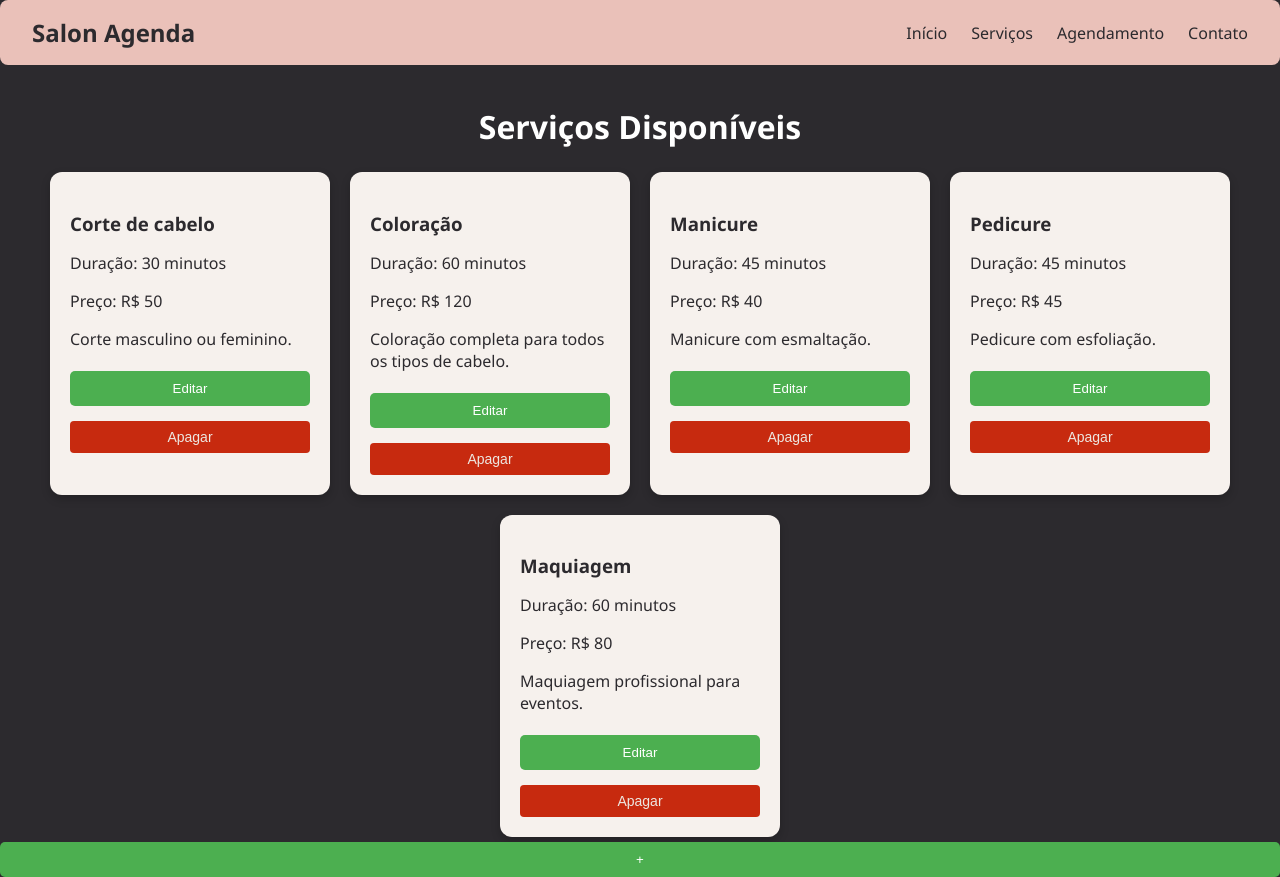
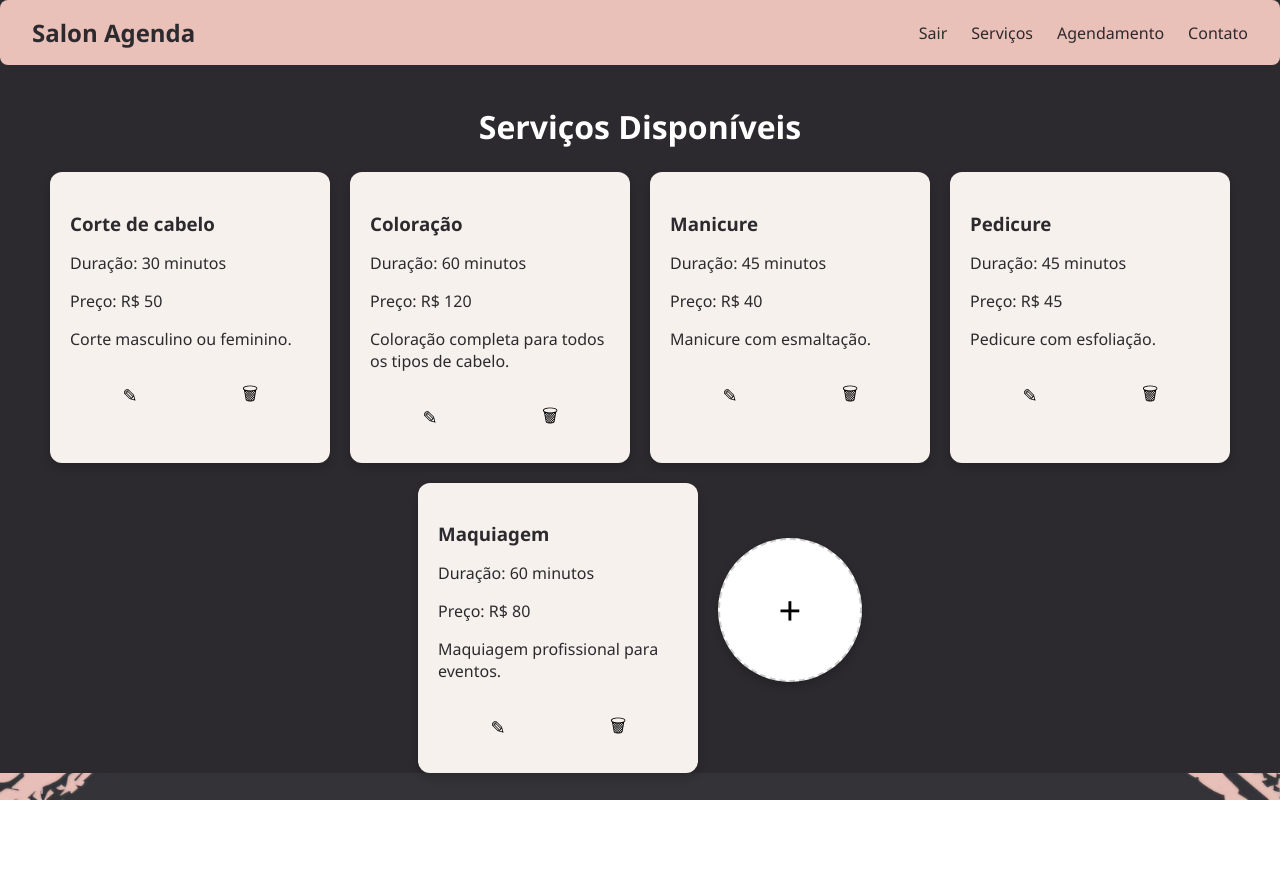
Before and after one commit to Couthyrso/salon-agenda-frontend, a React (Create React App) app: page /homeadm in a window 1280 px wide. After the commit the page ends 800 px from the top, so only its background shows below. Built offline with nearby package versions, Linux system fonts and the light colour scheme.

Commit message:
Create new functions HomeAdm

```diff
--- a/src/views/homeadm/indexadm.css
+++ b/src/views/homeadm/indexadm.css
@@ -0,0 +1,106 @@
+.add-card {
+  margin-top: 55px;
+  display: flex;
+  align-items: center;
+  justify-content: center;
+  background-color: white;
+  border: 2px dashed #ccc;
+  border-radius: 50%;
+  width: 100px;
+  height: 100px;
+  cursor: pointer;
+  font-size: 40px;
+  color: black;
+  transition: all 0.3s ease;
+}
+
+.add-card:hover {
+  background-color: #f0f0f0;
+}
+
+.card-actions {
+  display: flex;
+  justify-content: space-between;
+  margin-top: 10px;
+}
+
+.edit-btn, .delete-btn {
+  background: none;
+  color: black;
+  border: none;
+  font-size: 18px;
+  cursor: pointer;
+}
+
+.edit-btn:hover {
+  color: #f0f0f0;
+  background-color: #5087ac;
+}
+
+.delete-btn:hover {
+  color: black;
+  background-color: rgb(252, 105, 105);
+}
+
+.modal-overlay {
+    position: fixed;
+    top: 0;
+    left: 0;
+    width: 100vw;
+    height: 100vh;
+    background-color: rgba(0, 0, 0, 0.5);
+    display: flex;
+    align-items: center;
+    justify-content: center;
+    z-index: 1000;
+}
+
+.modal-content {
+    background-color: white;
+    padding: 30px;
+    border-radius: 10px;
+    box-shadow: 0 0 15px rgba(0, 0, 0, 0.2);
+    max-width: 400px;
+    width: 100%;
+    display: flex;
+    flex-direction: column;
+    gap: 10px;
+    position: relative;
+}
+
+.modal-content input {
+    padding: 10px;
+    font-size: 16px;
+}
+
+.add-button {
+    padding: 10px;
+    font-size: 16px;
+    cursor: pointer;
+    background-color: #5087ac;
+}
+
+.add-button:hover {
+    padding: 10px;
+    font-size: 16px;
+    cursor: pointer;
+    background-color: #3f6c8a;
+}
+
+.close-button {
+    background-color: rgb(252, 105, 105);
+    top: 10px;
+    right: 15px;
+    border: none;
+    font-size: 20px;
+    cursor: pointer;
+}
+
+.close-button:hover {
+    background-color: rgb(212, 88, 88);
+    top: 10px;
+    right: 15px;
+    border: none;
+    font-size: 20px;
+    cursor: pointer;
+}
--- a/src/views/homeadm/indexadm.js
+++ b/src/views/homeadm/indexadm.js
@@ -8,19 +8,18 @@ const HomeAdm = () => {
     const [loading, setLoading] = useState(true);
     const [showForm, setShowForm] = useState(false);
     const [newService, setNewService] = useState({
-        name: '', duration: '', price: '', description: ''
-    });
-    const [editingServiceId, setEditingServiceId] = useState(null);
-    const [editedService, setEditedService] = useState({
-        name: '', duration: '', price: '', description: ''
+        name: '',
+        duration: '',
+        price: '',
+        description: ''
     });
 
     const navigate = useNavigate();
 
     useEffect(() => {
-        const storedServices = localStorage.getItem('services');
-        if (storedServices) {
-            setServices(JSON.parse(storedServices));
+        const stored = localStorage.getItem('services');
+        if (stored) {
+            setServices(JSON.parse(stored));
             setLoading(false);
         } else {
             const mockServices = [
@@ -35,10 +34,6 @@ const HomeAdm = () => {
             setLoading(false);
         }
     }, []);
-
-    useEffect(() => {
-        localStorage.setItem('services', JSON.stringify(services));
-    }, [services]);
 
     const handleServiceSelect = (service) => setSelectedService(service);
 
@@ -56,33 +51,36 @@ const HomeAdm = () => {
     const handleMeusAgendamentos = () => navigate('/meus-agendamentos');
 
     const handleAddService = () => {
-        const newId = Date.now();
-        const newServiceEntry = {
+        const newId = services.length ? Math.max(...services.map(s => s.id)) + 1 : 1;
+        const updatedServices = [
+            ...services,
+            {
                 id: newId,
                 name: newService.name,
                 duration: Number(newService.duration),
                 price: Number(newService.price),
                 description: newService.description
-        };
-        setServices([...services, newServiceEntry]);
+            }
+        ];
+        setServices(updatedServices);
+        localStorage.setItem('services', JSON.stringify(updatedServices));
         setNewService({ name: '', duration: '', price: '', description: '' });
         setShowForm(false);
     };
 
-    const handleEditClick = (service) => {
-        setEditingServiceId(service.id);
-        setEditedService({ ...service });
+    const handleDeleteService = (id) => {
+        const updatedServices = services.filter(service => service.id !== id);
+        setServices(updatedServices);
+        localStorage.setItem('services', JSON.stringify(updatedServices));
     };
 
-    const handleSaveEdit = () => {
-        setServices(services.map(service =>
-            service.id === editingServiceId ? editedService : service
-        ));
-        setEditingServiceId(null);
-    };
-
-    const handleDeleteService = (id) => {
-        setServices(services.filter(service => service.id !== id));
+    const handleEditService = (id) => {
+        const service = services.find(s => s.id === id);
+        if (service) {
+            setNewService(service);
+            handleDeleteService(id);
+            setShowForm(true);
+        }
     };
 
     if (loading) return <div className="loading">Carregando serviços...</div>;
@@ -92,7 +90,7 @@ const HomeAdm = () => {
             <nav className="navbar">
                 <div className="logo">Salon Agenda</div>
                 <ul className="nav-links">
-                    <li><a href="/">Início</a></li>
+                    <li><a href="/">Sair</a></li>
                     <li><a href="#services">Serviços</a></li>
                     <li><a href="#" onClick={handleMeusAgendamentos}>Agendamento</a></li>
                     <li><a href="#contato">Contato</a></li>
@@ -102,13 +100,16 @@ const HomeAdm = () => {
             <h1>Serviços Disponíveis</h1>
 
             {showForm && (
-                <div className="add-service-form">
+                <div className="modal-overlay" onClick={() => setShowForm(false)}>
+                    <div className="modal-content" onClick={(e) => e.stopPropagation()}>
                         <button className="close-button" onClick={() => setShowForm(false)}>×</button>
+                        <h2>Novo Serviço</h2>
                         <input type="text" placeholder="Nome do serviço" value={newService.name} onChange={(e) => setNewService({ ...newService, name: e.target.value })} />
                         <input type="number" placeholder="Duração (minutos)" value={newService.duration} onChange={(e) => setNewService({ ...newService, duration: e.target.value })} />
                         <input type="number" placeholder="Preço (R$)" value={newService.price} onChange={(e) => setNewService({ ...newService, price: e.target.value })} />
                         <input type="text" placeholder="Descrição" value={newService.description} onChange={(e) => setNewService({ ...newService, description: e.target.value })} />
-                    <button onClick={handleAddService}>Adicionar Serviço</button>
+                        <button className='add-button' onClick={handleAddService}>Adicionar Serviço</button>
+                    </div>
                 </div>
             )}
 
@@ -116,26 +117,21 @@ const HomeAdm = () => {
                 <div className="services-grid">
                     {services.map((service) => (
                         <div key={service.id} className={`service-card ${selectedService?.id === service.id ? 'selected' : ''}`} onClick={() => handleServiceSelect(service)}>
-                            {editingServiceId === service.id ? (
-                                <div className="edit-form">
-                                    <input type="text" value={editedService.name} onChange={(e) => setEditedService({ ...editedService, name: e.target.value })} />
-                                    <input type="number" value={editedService.duration} onChange={(e) => setEditedService({ ...editedService, duration: e.target.value })} />
-                                    <input type="number" value={editedService.price} onChange={(e) => setEditedService({ ...editedService, price: e.target.value })} />
-                                    <input type="text" value={editedService.description} onChange={(e) => setEditedService({ ...editedService, description: e.target.value })} />
-                                    <button onClick={handleSaveEdit}>Salvar</button>
-                                </div>
-                            ) : (
-                                <>
                             <h3>{service.name}</h3>
                             <p>Duração: {service.duration} minutos</p>
                             <p>Preço: R$ {service.price}</p>
                             <p>{service.description}</p>
-                                    <button className="edit-button" onClick={(e) => { e.stopPropagation(); handleEditClick(service); }}>Editar</button>
-                                    <button className="delete-button" onClick={(e) => { e.stopPropagation(); handleDeleteService(service.id); }}>Apagar</button>
-                                </>
-                            )}
+                            <div className="card-actions">
+                                <button className="edit-btn" onClick={(e) => { e.stopPropagation(); handleEditService(service.id); }}>✎</button>
+                                <button className="delete-btn" onClick={(e) => { e.stopPropagation(); handleDeleteService(service.id); }}>🗑</button>
+                            </div>
                         </div>
                     ))}
+
+                    {/* Botão "+" ao lado dos cards */}
+                    <div className="service-card add-card" onClick={() => setShowForm(!showForm)}>
+                        <span className="plus">+</span>
+                    </div>
                 </div>
             </div>
 
@@ -148,8 +144,6 @@ const HomeAdm = () => {
                     <button className="next-button" onClick={handleNextStep}>Agendamento</button>
                 </div>
             )}
-
-            <button className="add-button" onClick={() => setShowForm(!showForm)}>+</button>
         </div>
     );
 };
```
Lines whose indentation alone changed are shown as unchanged.
